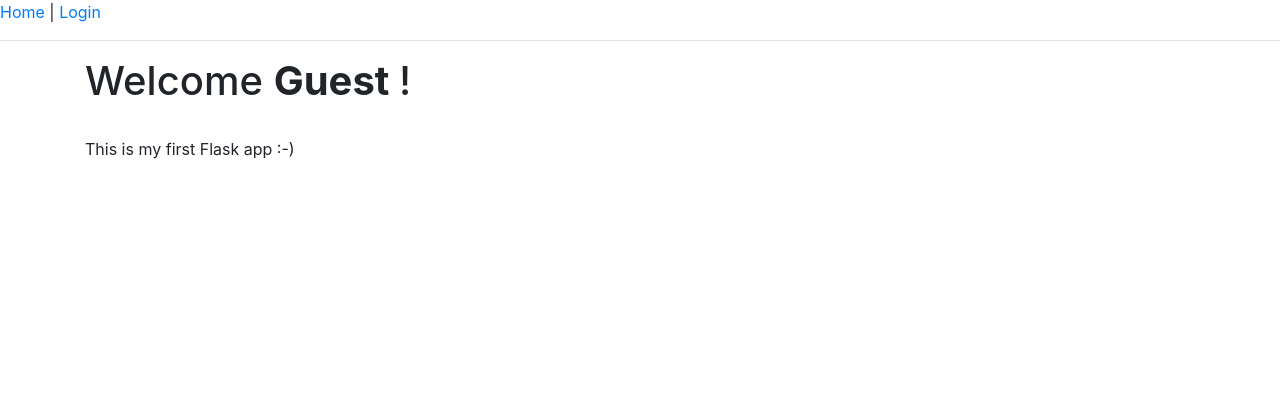
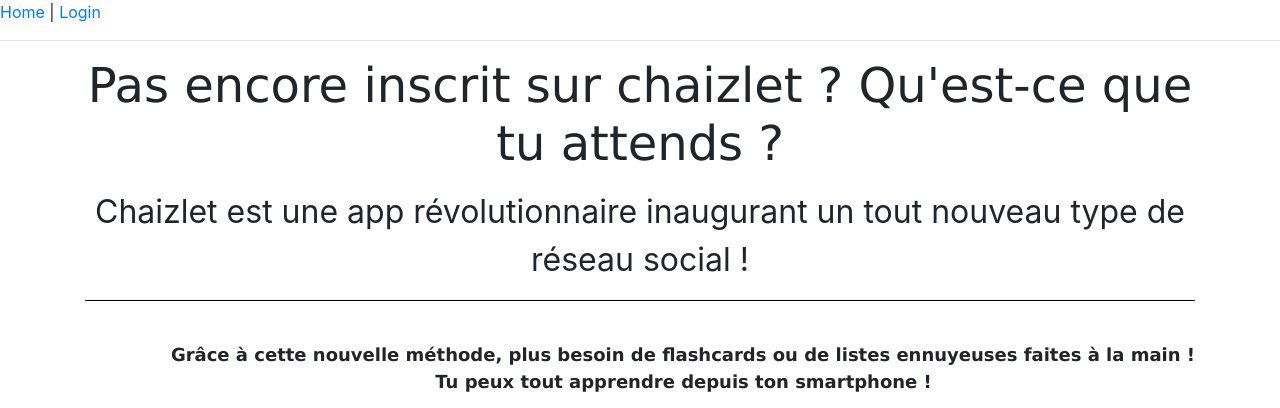
Before and after one commit to drfluo/chaizlet, a Flask app: page / in a window 1280 px wide. Shown: the top 408 px of the page. Before the commit the page ends 159 px from the top, so only its background shows below. Run offline with Flask 2, Linux system fonts and the light colour scheme; some libraries are stand-ins or nearby versions.

Commit message:
Update index.html

```diff
--- a/app/templates/index.html
+++ b/app/templates/index.html
@@ -1,12 +1,15 @@
 {% extends "base.html" %}
-
 {% block content %}
 	<div class="container">
-		<h1>Welcome <b>{% if session['username'] %} {{ session['username'] }} {% else %} Guest {% endif %}</b>!</h1>
-      		<br>
-    		<div><p>This is my first Flask app :-)</p></div>
-	        {% if error %}
-                	<p class="error"><strong>Error:</strong> {{ error }}</p>
-		{% endif %}
+
+			<font face="verdana" size="12"><h1><center><div><p>Pas encore inscrit sur chaizlet ? Qu'est-ce que tu attends ?</p></div></center></font></h1>
+			<font size="6"><div align="center">Chaizlet est une app révolutionnaire inaugurant un tout nouveau type de réseau social !</p></div></font>
+			<hr size= 12 color = "black">
+			<br>
+			<font face="verdana" size="4"><div align="right"><b>Grâce à cette nouvelle méthode, plus besoin de flashcards ou de listes ennuyeuses faites à la main !<br> Tu peux tout apprendre depuis ton smartphone !&nbsp;&nbsp;&nbsp;&nbsp;&nbsp;&nbsp;&nbsp;&nbsp;&nbsp;&nbsp;&nbsp;&nbsp;&nbsp;&nbsp;&nbsp;&nbsp;&nbsp;&nbsp;&nbsp;&nbsp;&nbsp;&nbsp;&nbsp;&nbsp;&nbsp;&nbsp;&nbsp;&nbsp;&nbsp;&nbsp;&nbsp;&nbsp;&nbsp;&nbsp;&nbsp;&nbsp;&nbsp;&nbsp;&nbsp;&nbsp;&nbsp;&nbsp;</b></p></div></font></b>
+			<div align="right"><img src="http://assets-news-bcdn-ll.dailyhunt.in/cmd/resize/400x400_60/fetchdata13/images/12/82/1f/12821f4bc07c6693e4b971192d34f11d.jpg" alt="Image apprentissage dans la douleur"/>&nbsp;&nbsp;&nbsp;&nbsp;&nbsp;&nbsp;&nbsp;&nbsp;&nbsp;&nbsp;&nbsp;&nbsp;&nbsp;&nbsp;&nbsp;&nbsp;&nbsp;&nbsp;&nbsp;&nbsp;&nbsp;&nbsp;&nbsp;&nbsp;&nbsp;&nbsp;&nbsp;&nbsp;&nbsp;&nbsp;&nbsp;&nbsp;&nbsp;&nbsp;&nbsp;&nbsp;&nbsp;&nbsp;&nbsp;&nbsp;&nbsp;&nbsp;&nbsp;&nbsp;&nbsp;&nbsp;&nbsp;&nbsp;&nbsp;&nbsp;&nbsp;&nbsp;&nbsp;&nbsp;</div>
+			<font face="verdana" size="4"><div align="left"><b><br>&nbsp;&nbsp;&nbsp;&nbsp;&nbsp;&nbsp;&nbsp;&nbsp;&nbsp;&nbsp;&nbsp;&nbsp;&nbsp;&nbsp;&nbsp;&nbsp;&nbsp;&nbsp;&nbsp;&nbsp;&nbsp;&nbsp;&nbsp;&nbsp;&nbsp;&nbsp;&nbsp;&nbsp;&nbsp;&nbsp;&nbsp;&nbsp;&nbsp; Fait partie de classes pour avoir accès à toutes leurs listes de voc <br> &nbsp;&nbsp;&nbsp;&nbsp;&nbsp;&nbsp;&nbsp;&nbsp;&nbsp;&nbsp;&nbsp;&nbsp;&nbsp;&nbsp;&nbsp;&nbsp;&nbsp;&nbsp;&nbsp;&nbsp;&nbsp;&nbsp;&nbsp;&nbsp;&nbsp;&nbsp;&nbsp;&nbsp;&nbsp;&nbsp;&nbsp;&nbsp;&nbsp;&nbsp;&nbsp;&nbsp;&nbsp;&nbsp;&nbsp;&nbsp;&nbsp;&nbsp;&nbsp;&nbsp;&nbsp;&nbsp;&nbsp;&nbsp;&nbsp;&nbsp;&nbsp;&nbsp;Tout est disponible en ligne directement !</p></div></font>
+			<div align="left">&nbsp;&nbsp;&nbsp;&nbsp;&nbsp;&nbsp;&nbsp;&nbsp;&nbsp;&nbsp;&nbsp;&nbsp;&nbsp;&nbsp;&nbsp;&nbsp;&nbsp;&nbsp;&nbsp;&nbsp;&nbsp;&nbsp;&nbsp;&nbsp;&nbsp;&nbsp;&nbsp;&nbsp;&nbsp;&nbsp;&nbsp;&nbsp;&nbsp;&nbsp;&nbsp;&nbsp;&nbsp;&nbsp;&nbsp;&nbsp;&nbsp;&nbsp;&nbsp;&nbsp;&nbsp;&nbsp;&nbsp;&nbsp;&nbsp;&nbsp;&nbsp;&nbsp;&nbsp;&nbsp;<img src="https://cdn.radiofrance.fr/s3/cruiser-production/2019/04/75360e2c-7a2b-4da0-8c8c-a6b52ba3e0f9/640_000_par8260318.jpg" alt="Image salle de classe"/></div>
+			</body>
 	</div>
 {% endblock %}
```
